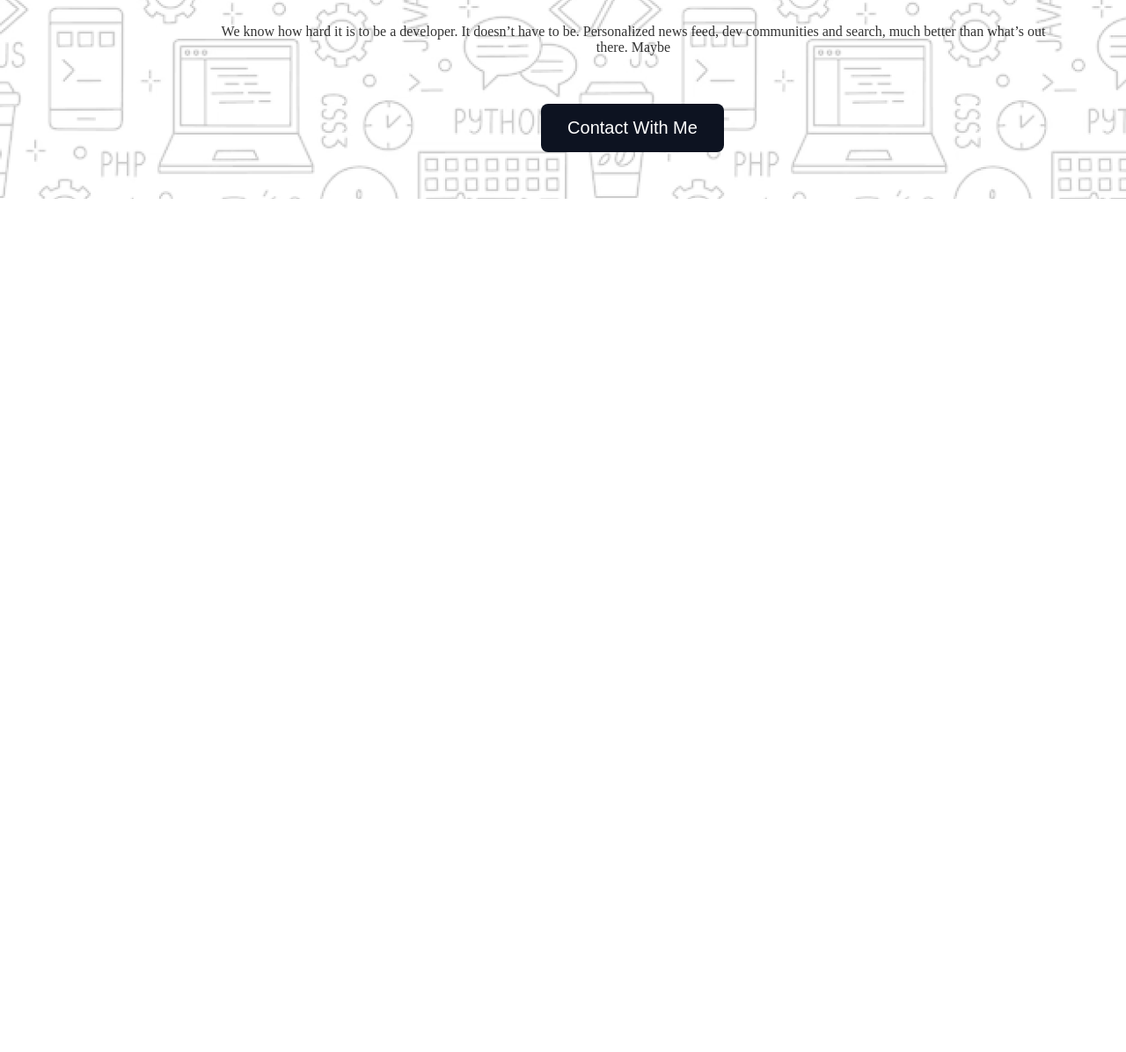
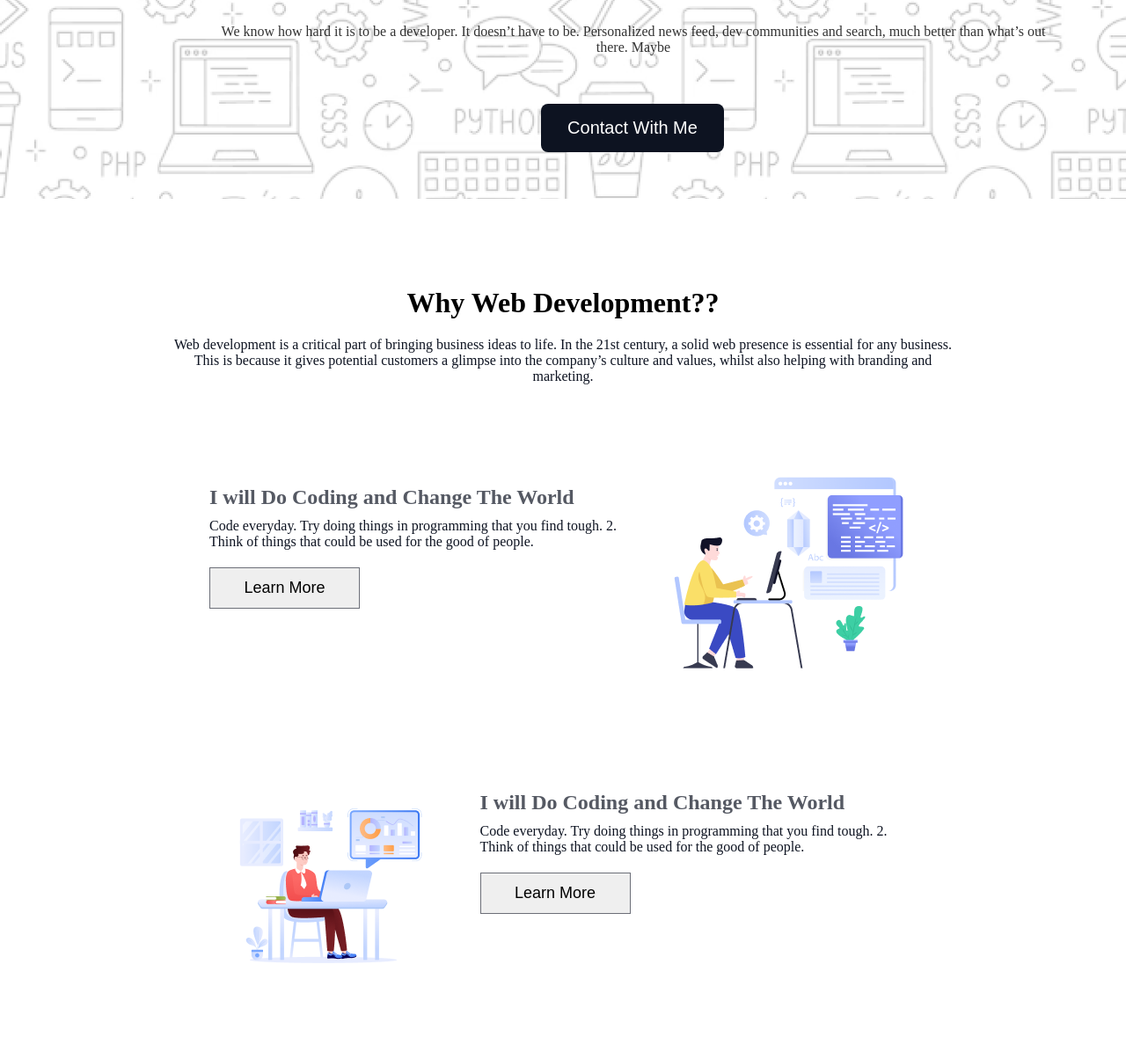
Before and after one commit to sihab-hossain/assaignment-01, a plain HTML site: page index.html in a window 1280 px wide. Shown: the part 536-1732 px from the top of the page at 88% size. Before the commit the page ends 800 px from the top, so only its background shows below. Drawn offline with Linux system fonts and the light colour scheme; a web font is replaced by a local one.

Commit message:
main-section-1 design complete

```diff
--- a/index.html
+++ b/index.html
@@ -30,7 +30,51 @@
     </header>
 
     <main>
+        <section class="why-web-development">
+            <div class="web-content">
+                <div class="web-title">
+                    <h1>Why Web Development??</h1>
+                    <p>Web development is a critical part of bringing business ideas to life. In the 21st century, a solid web presence is essential for any business. This is because it gives potential customers a glimpse into the company’s culture and values, whilst also helping with branding and marketing.</p>
+                </div>
+                <div class="coading-cointainer">
+                    <div class="coding-content-1">
+                        <div class="coding-title">
+                            <h1>I will Do Coding and Change The World</h1>
+                            <p>Code everyday. Try doing things in programming that you find tough. 2. Think of things that could be used for the good of people.</p>
+                            <button>Learn More</button>
+                        </div>
+                        <div class=".coading-img">
+                            <img src="./images/layer-1.png" alt="">
+                        </div>
+                    </div>
+                    <div class="coding-content-2">
+                        <div class="coding-title-2">
+                            <div class=".coading-img">
+                                <img src="./images/layer-2.png" alt="">
+                            </div>
+                            <div class="coding-title">
+                                <h1>I will Do Coding and Change The World</h1>
+                            <p>Code everyday. Try doing things in programming that you find tough. 2. Think of things that could be used for the good of people.</p>
+                            <button>Learn More</button>
+                            </div>
+                        </div>
+                    </div>
+                    <div class="coding-content-1">
+                        <div class="coding-title">
+                            <h1>I will Do Coding and Change The World</h1>
+                            <p>Code everyday. Try doing things in programming that you find tough. 2. Think of things that could be used for the good of people.</p>
+                            <button>Learn More</button>
+                        </div>
+                        <div class=".coading-img">
+                            <img src="./images/layer-3.png" alt="">
+                        </div>
+                        </div>
+                    </div>
 
+                </div>
+            </div>
+
+        </section>
     </main>
 
     <footer>
--- a/style.css
+++ b/style.css
@@ -45,6 +45,7 @@ nav h1{
     background-image: url(./images/Hero-bg.png);
     background-size: cover;
     padding: 15px;
+
 }
 .header-banner-content{
     width: 998px;
@@ -88,3 +89,91 @@ nav h1{
     border: none;
     cursor: pointer;
 }
+/* second-part-design */
+
+.why-web-development{
+    width: 1140px;
+    height: 1300px;
+    margin: 0 auto;
+    margin-top: 100px;
+}
+.web-content{
+    width: 1000px;
+    height: 1280px;
+    margin: 50px auto;
+}
+.web-title{
+    width: 902px;
+    height: 150px;
+    margin: 0 auto;
+    text-align: center;
+}
+.web-title h1{
+    font-size: 32px;
+    font-weight: 800;
+}
+.web-title p{
+    font-size: 16px;
+    font-weight: 400;
+    margin-top: 20px;
+    color: rgb(13, 19, 33);
+}
+.coading-cointainer{
+    width: 902px;
+    height: 1129px;
+    margin: 0 auto;
+    display: flex;
+    flex-direction: column;
+}
+
+.coding-content-1{
+    width: 900px;
+    height: 350px;
+    margin-top: 10px;
+    display: flex;
+    justify-content: center;
+    align-items: center;
+    gap: 50px;
+}
+.coding-title{
+    width: 477px;
+    height: 219px;
+
+}
+.coding-title h1{
+    font-size: 24px;
+    font-weight: 700;
+    color: rgba(13, 19, 33, 0.7);
+    margin-bottom: 10px;
+}
+.coding-title p{
+    font-size: 16px;
+    font-weight: 400;
+    color: rgb(13, 19, 33);
+    text-align: left;
+    margin-bottom: 20px;
+}
+.coding-title button{
+    width: 171px;
+    height: 47px;
+    border: 1px solid rgba(13, 19, 33, 0.575);
+    font-size: large;
+}
+.coading-img{
+    width: 200px;
+    height: 220px;
+}
+.coding-content-2{
+    width: 900px;
+    height: 350px;
+    margin-top: 10px;
+    padding: 40px;
+
+}
+.coding-title-2{
+    display: flex;
+    justify-content: center;
+    align-items: center;
+    gap: 50px;
+
+}
```
Also changed, not shown: images/layer-1.png (renamed from images/Layer_1.png), images/layer-2.png (renamed from images/Group 3.png), images/layer-3.png (renamed from images/Group 4.png).
